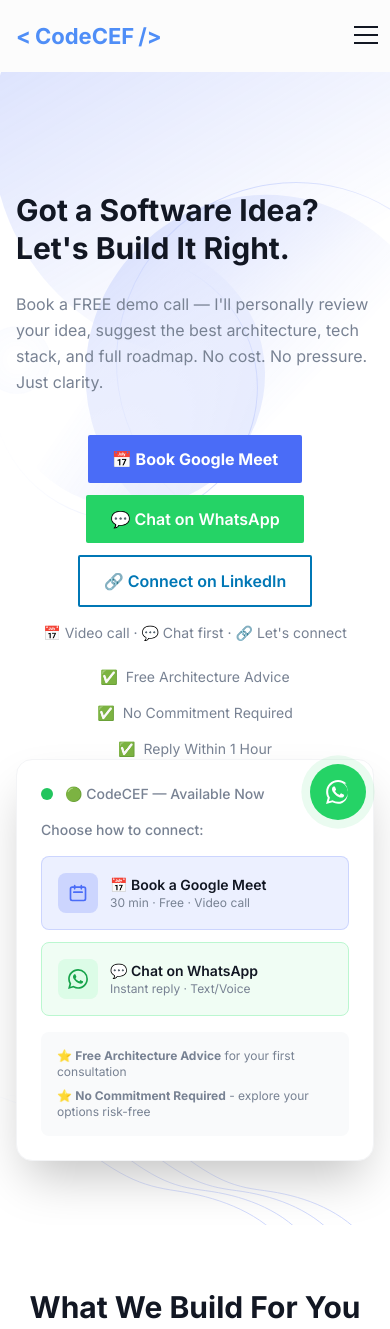
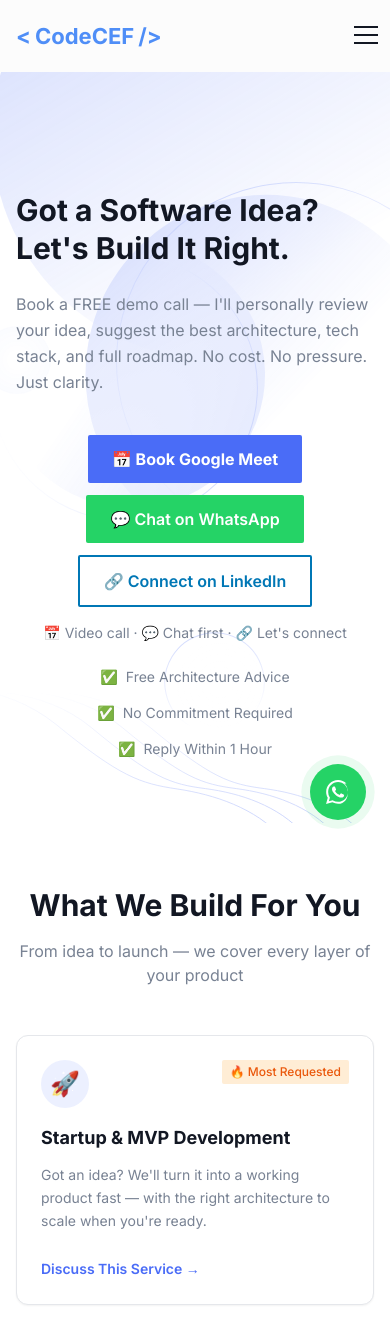
Before and after one commit to codecef/codecef, a Next.js app: page / in a window 390 px wide. Shown: the top 1329 px of the page. Built offline with nearby package versions, Linux system fonts and the light colour scheme.

Commit message:
fix in the mobile section multiple booking

```diff
--- a/src/components/Hero/index.tsx
+++ b/src/components/Hero/index.tsx
@@ -79,7 +79,7 @@
               </div>
             </div>
 
-            <div className="w-full px-4 lg:w-1/2">
+            <div className="w-full px-4 lg:w-1/2 hidden md:block">
               <div className={`relative transition-all duration-1000 delay-300 ${isVisible ? 'opacity-100 translate-y-0' : 'opacity-0 translate-y-10'}`}>
                 <div className="relative mx-auto max-w-[400px] rounded-2xl bg-white p-6 shadow-2xl dark:bg-gray-dark lg:max-w-[450px] border border-gray-100 dark:border-gray-800">
                   <div className="mb-4 flex items-center">
```
